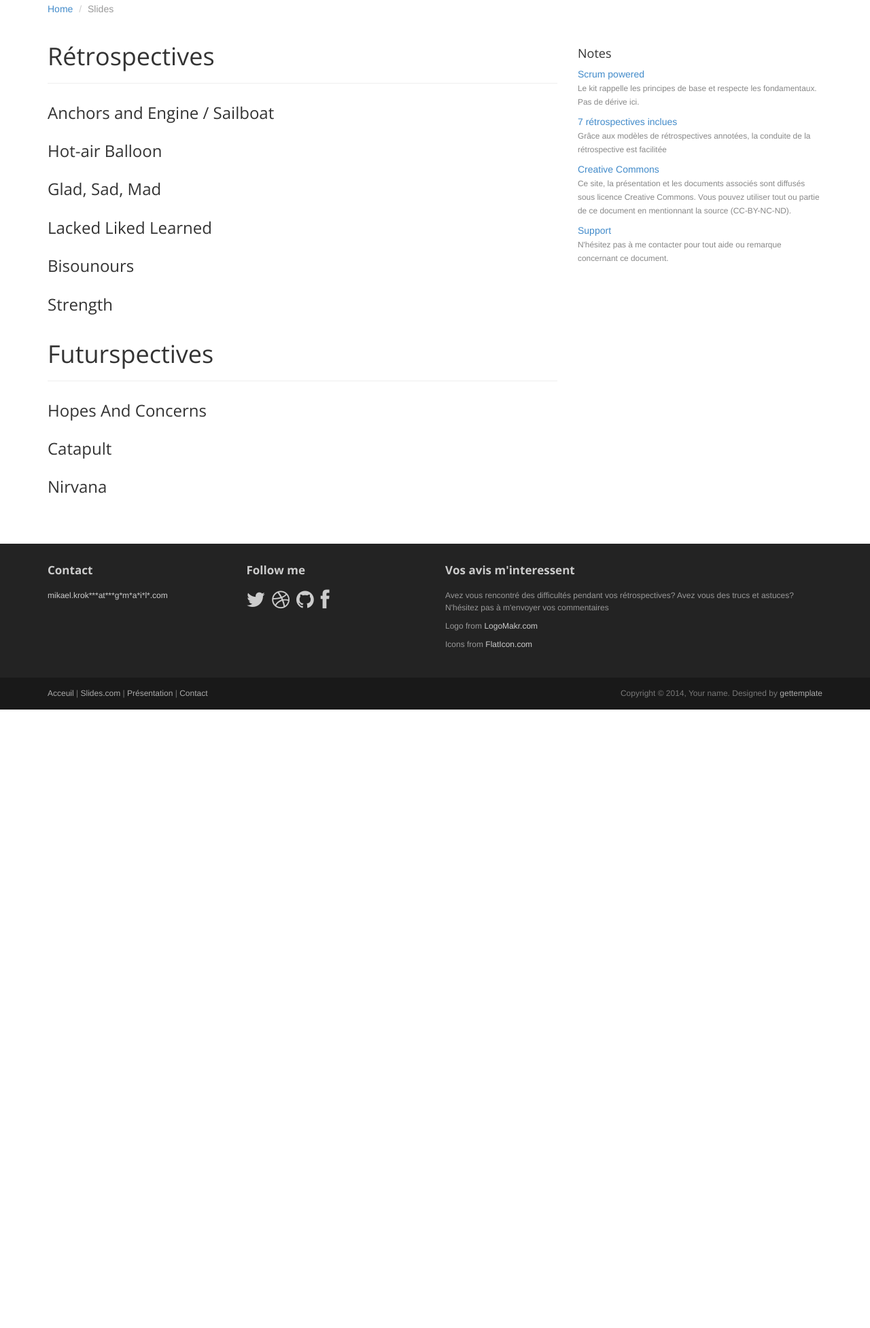
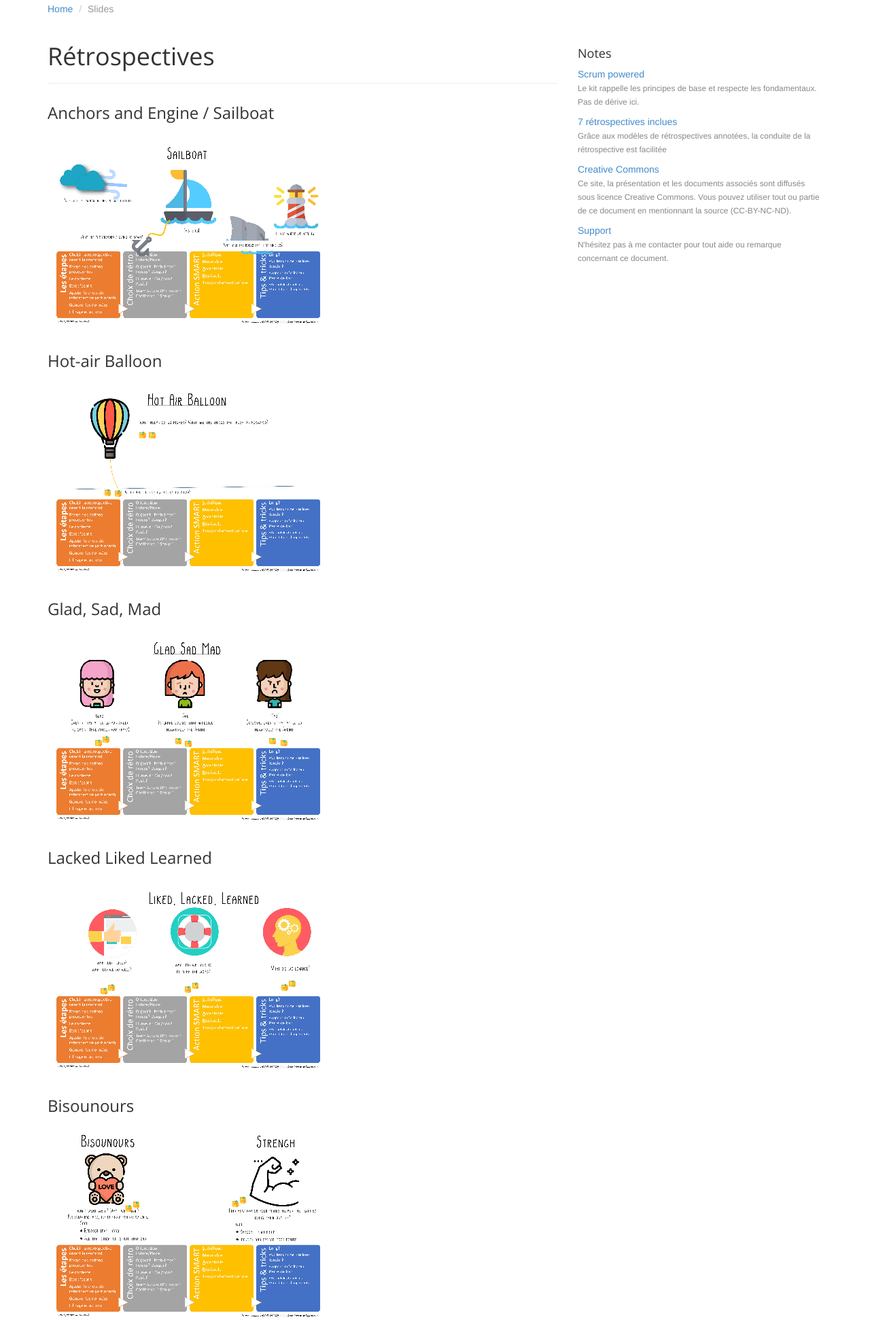
Before and after one commit to kenji-getpowered/retrospective-starter-kit, a plain HTML site: page retrospectives.html in a window 1280 px wide. Shown: the part 127-2081 px from the top of the page at 68% size. Before the commit the page ends 1171 px from the top, so only its background shows below. Drawn offline with nearby package versions, Linux system fonts and the light colour scheme.

Commit message:
add retrospectives images

```diff
--- a/retrospectives.html
+++ b/retrospectives.html
@@ -78,17 +78,26 @@
 					<h1 class="page-title" id="retrospectives">Rétrospectives</h1>
 				</header>
 				<h3 id="sailboat">Anchors and Engine / Sailboat</h3>
+				<a target="_blank" href="./retro/Scrum-Retrospective-Starter-Kit_Sailboat.jpg">  <img src="./retro/tn/Scrum-Retrospective-Starter-Kit_Sailboat_tn.jpg" alt="Scrum-Retrospective-Starter-Kit_Sailboat"> </a>
+
 				<h3 id="hot-air-balloon">Hot-air Balloon</h3>
+				<a target="_blank" href="retro/Scrum-Retrospective-Starter-Kit_Hot-Air-Balloon.jpg">  <img src="retro/tn/Scrum-Retrospective-Starter-Kit_Hot-Air-Balloon_tn.jpg" alt="Scrum-Retrospective-Starter-Kit_Hot-Air-Balloon"> </a>
 				<h3 id="glad-sad-mad">Glad, Sad, Mad</h3>
+				<a target="_blank" href="retro/Scrum-Retrospective-Starter-Kit_Glad-Sad-Mad.jpg">  <img src="retro/tn/Scrum-Retrospective-Starter-Kit_Glad-Sad-Mad_tn.jpg" alt="Scrum-Retrospective-Starter-Kit_Glad-Sad-Mad"> </a>
 				<h3 id="lacked-liked-learned">Lacked Liked Learned</h3>
+				<a target="_blank" href="retro/Scrum-Retrospective-Starter-Kit_Lacked-Liked-Learned.jpg">  <img src="retro/tn/Scrum-Retrospective-Starter-Kit_Lacked-Liked-Learned_tn.jpg" alt="Scrum-Retrospective-Starter-Kit_Lacked-Liked-Learned"> </a>
 				<h3 id="bisounours">Bisounours</h3>
+				<a target="_blank" href="retro/Scrum-Retrospective-Starter-Kit_Bisounours-Strength.jpg">  <img src="retro/tn/Scrum-Retrospective-Starter-Kit_Bisounours-Strength_tn.jpg" alt="Scrum-Retrospective-Starter-Kit_Bisounours-Strength"> </a>
 				<h3 id="strength">Strength </h3>
 				<header class="page-header">
 					<h1 class="page-title" id="futurspectives">Futurspectives</h1>
 				</header>
 				<h3 id="hopes-and-concerns">Hopes And Concerns</h3>
+				<a target="_blank" href="retro/Scrum-Retrospective-Starter-Kit_Hopes-And-Concerns.jpg">  <img src="retro/tn/Scrum-Retrospective-Starter-Kit_Hopes-And-Concerns_tn.jpg" alt="Scrum-Retrospective-Starter-Kit_Hopes-And-Concerns"> </a>
 				<h3 id="catapult">Catapult</h3>
+				<a target="_blank" href="retro/Scrum-Retrospective-Starter-Kit_Catapult.jpg">  <img src="retro/tn/Scrum-Retrospective-Starter-Kit_Catapult_tn.jpg" alt="Scrum-Retrospective-Starter-Kit_Catapult"> </a>
 				<h3 id="nirvana">Nirvana</h3>
+				<a target="_blank" href="retro/Scrum-Retrospective-Starter-Kit_Nirvana.jpg">  <img src="retro/tn/Scrum-Retrospective-Starter-Kit_Nirvana_tn.jpg" alt="Scrum-Retrospective-Starter-Kit_Nirvana"> </a>
 			</article>
 
 			<!-- /Article -->
```
Also changed, not shown: retro/Scrum-Retrospective-Starter-Kit_Bisounours-Strength.jpg (added), retro/Scrum-Retrospective-Starter-Kit_Catapult.jpg (added), retro/Scrum-Retrospective-Starter-Kit_Glad-Sad-Mad.jpg (added), retro/Scrum-Retrospective-Starter-Kit_Hopes-And-Concerns.jpg (added), retro/Scrum-Retrospective-Starter-Kit_Hot-Air-Balloon.jpg (added), retro/Scrum-Retrospective-Starter-Kit_Lacked-Liked-Learned.jpg (added), retro/Scrum-Retrospective-Starter-Kit_Nirvana.jpg (added), retro/Scrum-Retrospective-Starter-Kit_Sailboat.jpg (added), retro/tn/Scrum-Retrospective-Starter-Kit_Bisounours-Strength_tn.jpg (added), retro/tn/Scrum-Retrospective-Starter-Kit_Catapult_tn.jpg (added), retro/tn/Scrum-Retrospective-Starter-Kit_Glad-Sad-Mad_tn.jpg (added), retro/tn/Scrum-Retrospective-Starter-Kit_Hopes-And-Concerns_tn.jpg (added), retro/tn/Scrum-Retrospective-Starter-Kit_Hot-Air-Balloon_tn.jpg (added), retro/tn/Scrum-Retrospective-Starter-Kit_Lacked-Liked-Learned_tn.jpg (added), 2 more files, 1 other file.
